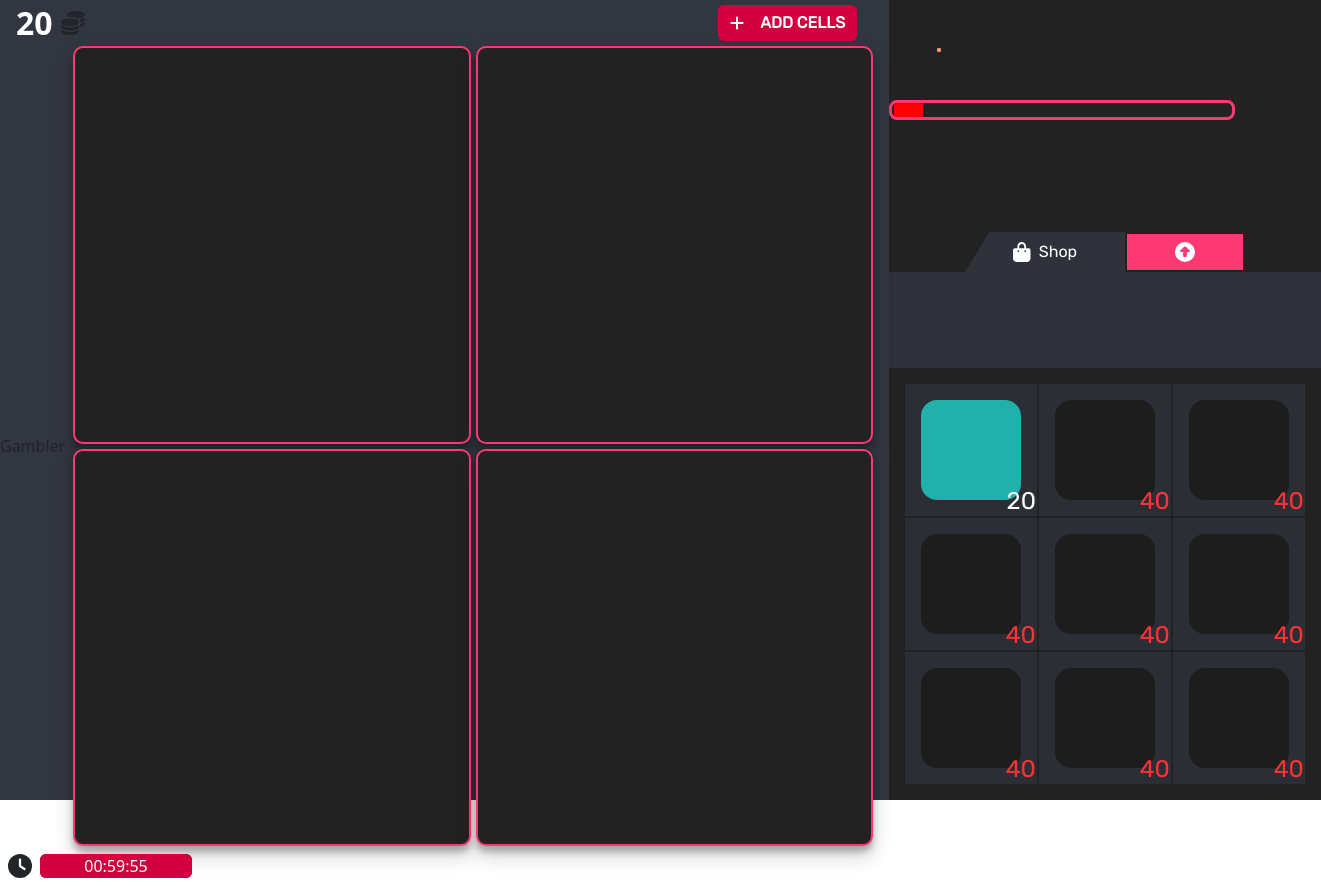
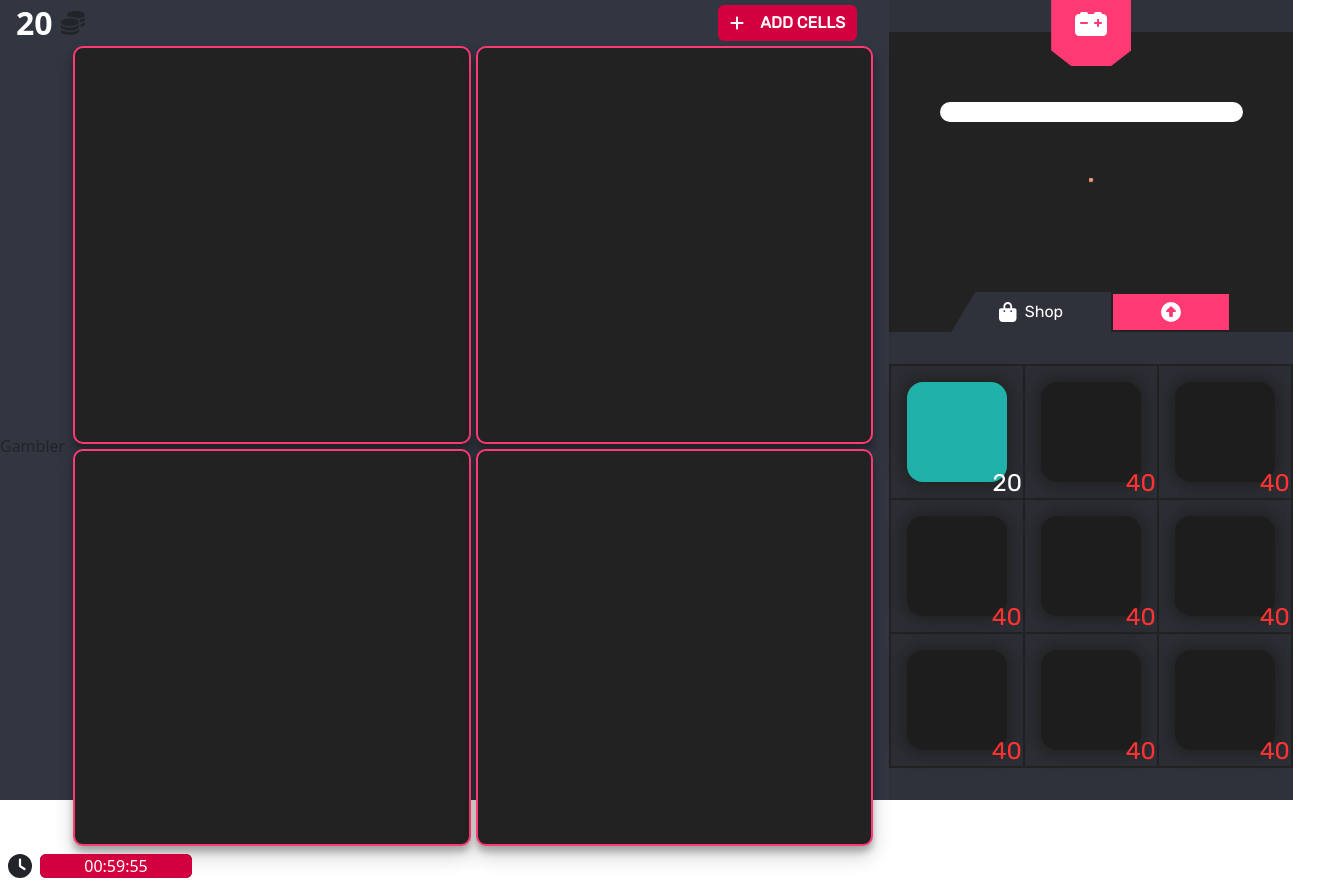
Before and after one commit to Myc22Ka/TheGame, a React (Create React App) app: page / in a window 1280 px wide. Shown: the whole page, 1321 px wide, since content can reach past the window. Built offline with nearby package versions, Linux system fonts and the light colour scheme.

Commit message:
shop style

```diff
--- a/src/components/Shop/Piece/RandomPieceGen.tsx
+++ b/src/components/Shop/Piece/RandomPieceGen.tsx
@@ -1,6 +1,8 @@
 import React, { useEffect, useState } from "react";
 import Piece from "./Piece";
 import { defaultCycle, setCycleSteps } from "../../../modules/Piece/utils";
+import { Stack } from "react-bootstrap";
+import styles from "../../../styles/style.module.scss";
 
 const RandomPieceGen: React.FC = () => {
   const [cycle, setCycle] = useState(defaultCycle);
@@ -20,25 +22,34 @@ const RandomPieceGen: React.FC = () => {
       cycleSequence();
     };
 
-    // Start the sequence initially
     cycleSequence();
   }, []);
 
   return (
-    <div className="random-component-gen">
-      <div className="random-piece-spawn">
-        {cycle.show && <Piece piece={cycle.piece} animate={cycle.animate} />}
-      </div>
-      <div className="inner-piece-meter">
+    <Stack
+      direction="vertical"
+      className="align-items-center justify-content-center"
+      style={{ flex: 1 }}
+    >
       <input
         type="range"
         min="0"
+        className="w-75 piece-metter m-2"
+        style={{
+          background: `linear-gradient(to right, ${styles.main} 0%, ${
+            styles.main
+          } ${(100 * cycle.time) / defaultCycle.time}%, ${styles.background} ${
+            (100 * cycle.time) / defaultCycle.time
+          }%, ${styles.background} 100%)`,
+        }}
         readOnly
         value={cycle.time}
         max={defaultCycle.time}
       />
+      <div className="piece-spawn">
+        {cycle.show && <Piece piece={cycle.piece} animate={cycle.animate} />}
       </div>
-    </div>
+    </Stack>
   );
 };
 
--- a/src/components/Shop/Shop/Market.tsx
+++ b/src/components/Shop/Shop/Market.tsx
@@ -13,12 +13,12 @@ const Market: React.FC = () => {
     setActiveState(stateState);
 
   return (
-    <Stack direction="vertical" className="justify-content-end">
+    <Stack direction="vertical" style={{ flex: 0 }}>
       <Switch activeState={activeState} changeActiveState={changeActiveState} />
-      <div className="p-5 devider"></div>
+      <div className="p-3 devider"></div>
       {activeState === "Shop" ? (
         <div
-          className="market p-3"
+          className="market"
           style={{
             gridTemplateColumns: `repeat(${Math.floor(
               Math.sqrt(options.pieces.types.length)
@@ -35,6 +35,7 @@ const Market: React.FC = () => {
       ) : (
         <div>Hi</div>
       )}
+      <div className="p-3 devider"></div>
     </Stack>
   );
 };
--- a/src/components/Shop/Shop/Shop.tsx
+++ b/src/components/Shop/Shop/Shop.tsx
@@ -3,14 +3,20 @@ import { Stack } from "react-bootstrap";
 import "../../../styles/shop.scss";
 import RandomPieceGen from "../Piece/RandomPieceGen";
 import Market from "./Market";
+import { FontAwesomeIcon } from "@fortawesome/react-fontawesome";
+import { faCarBattery } from "@fortawesome/free-solid-svg-icons";
 
 const Shop: React.FC = () => {
   return (
-    <Stack
-      direction="vertical"
-      gap={2}
-      className="shop justify-content-between h-100"
-    >
+    <Stack direction="vertical" className="shop justify-content-between h-100">
+      <Stack
+        className="p-3 devider justify-content-center align-items-center"
+        style={{ flex: 0, position: "relative" }}
+      >
+        <div className="generator">
+          <FontAwesomeIcon icon={faCarBattery} size="2x" color="white" />
+        </div>
+      </Stack>
       <RandomPieceGen />
       <Market />
     </Stack>
--- a/src/styles/App.scss
+++ b/src/styles/App.scss
@@ -4,6 +4,7 @@ body {
   margin: 0;
   padding: 0;
   overflow: hidden;
+  user-select: none !important;
 }
 
 .app {
--- a/src/styles/constants.scss
+++ b/src/styles/constants.scss
@@ -15,6 +15,9 @@ $font-size-large: clamp(2rem, 4vw, 3rem);
 $font-size-mid: clamp(1.5rem, 4vw, 2.5rem);
 $font-size-small: clamp(0.6rem, 4vw, 2rem);
 
+// Piece:
+$pieceSize: 100px;
+
 // misc:
 $shadow:
   0 10px 20px rgba(0, 0, 0, 0.19),
--- a/src/styles/shop.scss
+++ b/src/styles/shop.scss
@@ -4,102 +4,36 @@
   background: $third;
 }
 
-.random-component-gen {
-  color: $main;
-  font-family: $font;
-  font-size: $font-size-small;
-  .inner-piece-meter {
-    input[type="range"] {
-      display: block;
-      margin: 0;
-      padding: 0;
-      font-size: inherit;
-      width: 80%;
-      height: 20px;
-      border-radius: 0.25em;
-      border: 3px solid $main;
-      background-color: $third;
-      background-size: 100% 100%;
-      background-repeat: no-repeat;
-      overflow: hidden;
-      transition: 0.2s linear;
-    }
+.piece-spawn {
+  width: $pieceSize;
+  height: $pieceSize;
+}
 
-    input[type="range"] {
-      @mixin thumb() {
-        margin: 0.05em;
-        padding: 0;
-        height: 15px;
-        width: 0.9em;
-        border-radius: 0.1em;
-        box-sizing: border-box;
-        border: none;
-        background-color: red;
-        // box-shadow:
-        //   -10em 0 0 0 #313131,
-        //   -9em 0 0 0 #313131,
-        //   -8em 0 0 0 #2f343f,
-        //   -7em 0 0 0 #283f6b,
-        //   -6em 0 0 0 #214893,
-        //   -5em 0 0 0 #1a52bc,
-        //   -4em 0 0 0 #2769d3,
-        //   -3em 0 0 0 #3e87dc,
-        //   -2em 0 0 0 #55a5e6,
-        //   -1em 0 0 0 #6fc5f0,
-        //   1em 0 0 0 $third,
-        //   2em 0 0 0 $third,
-        //   3em 0 0 0 $third,
-        //   4em 0 0 0 $third,
-        //   5em 0 0 0 $third,
-        //   6em 0 0 0 $third,
-        //   7em 0 0 0 $third,
-        //   8em 0 0 0 $third,
-        //   9em 0 0 0 $third;
-      }
-      &::-webkit-slider-thumb {
-        @include thumb();
-      }
-      &::-moz-range-thumb {
-        @include thumb();
-      }
-      &::-ms-thumb {
-        @include thumb();
-      }
-    }
+.piece-metter {
+  appearance: none;
+  outline: none;
+  border-radius: 15px;
+  overflow: hidden;
+  &::-webkit-slider-thumb {
+    width: 20px;
+    height: 20px;
+    -webkit-appearance: none;
+  }
+}
 
-    /* ## Browser tweaks */
-    /* ### webkit */
-    input[type="range"] {
-      &,
-      &::-webkit-slider-runnable-track,
-      &::-webkit-slider-thumb {
-        -webkit-appearance: none;
-      }
-    }
-
-    /* ### IE */
-    input[type="range"] {
-      &::-ms-track {
-        color: transparent;
-      }
-      &::-ms-fill-lower,
-      &::-ms-fill-upper,
-      &::-ms-tooltip {
-        display: none;
-      }
-    }
-  }
-  .random-piece-spawn {
-    width: 100px;
-    height: 100px;
-  }
+.generator {
+  background: $main;
+  clip-path: polygon(100% 0, 100% 81%, 75% 100%, 25% 100%, 0 81%, 0% 0%);
+  padding: 1.5rem;
+  position: absolute;
+  top: -50%;
 }
 
 .gold,
 .gold_add {
   background: lightseagreen;
-  width: 100px;
-  height: 100px;
+  width: $pieceSize;
+  height: $pieceSize;
   border-radius: 1rem;
   position: relative;
 }
@@ -114,6 +48,7 @@
 .market {
   display: grid;
   gap: 2px;
+  margin: 2px;
   .cell {
     background: transparentize($background, 0.4);
     cursor: pointer;
@@ -123,6 +58,9 @@
       background: lighten(transparentize($background, 0.2), 15);
     }
     position: relative;
+    .piece {
+      box-shadow: 0px 0px 15px 5px $third;
+    }
     &.locked {
       .piece {
         background-color: darken($third, 2);
--- a/src/styles/style.module.scss
+++ b/src/styles/style.module.scss
@@ -5,4 +5,5 @@
 :export {
   main: $main;
   font: $font;
+  background: $background;
 }
```
Lines whose indentation alone changed are shown as unchanged.
